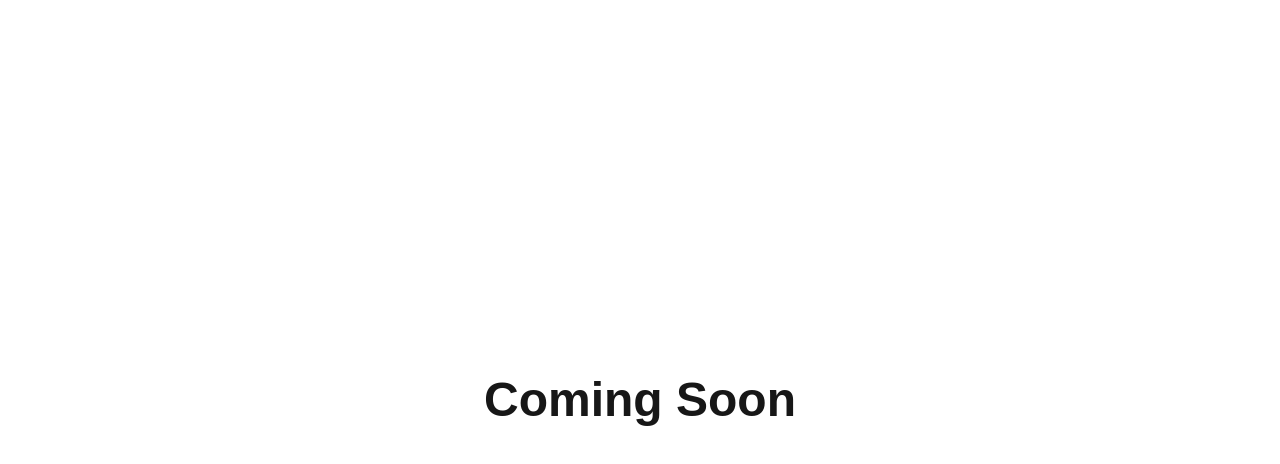
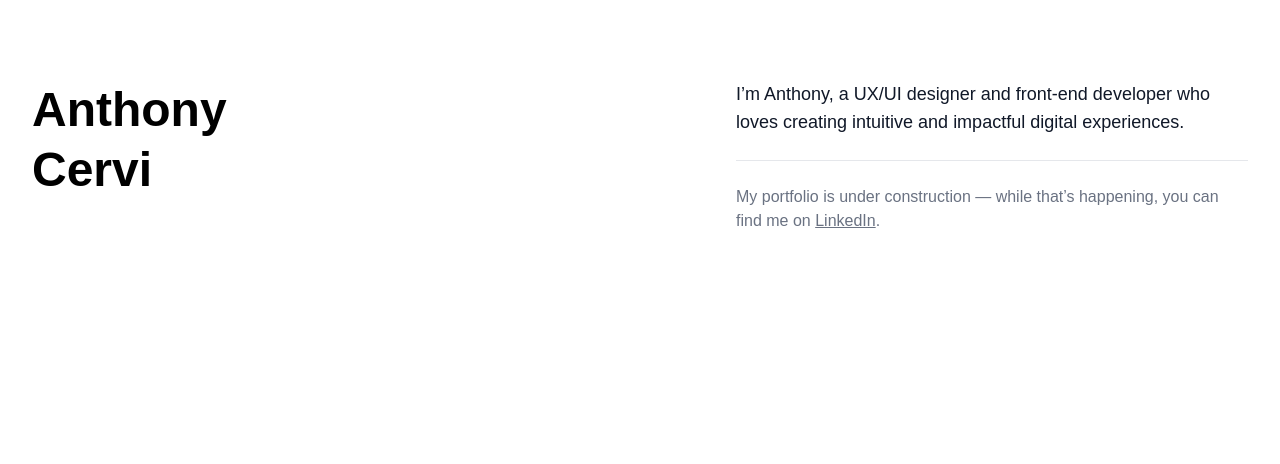
Before and after one commit to anthonycervi/Portfolio, a Next.js app: page / in a window 1280 px wide. Shown: the top 464 px of the page. Built offline with nearby package versions, Linux system fonts and the light colour scheme.

Commit message:
new homepage

```diff
--- a/src/app/page.js
+++ b/src/app/page.js
@@ -1,7 +1,34 @@
 export default function Home() {
   return (
-    <div className="min-h-screen flex items-center justify-center">
-      <h1 className="text-5xl font-bold">Coming Soon</h1>
-    </div>
+    <main className="flex flex-col md:flex-row items-start justify-center min-h-screen px-8 py-20 bg-white">
+      {/* Left: Name */}
+      <div className="flex-1 mb-10 md:mb-0">
+        <h1 className="text-5xl font-extrabold leading-tight text-black">
+          Anthony <br /> Cervi
+        </h1>
+      </div>
+
+      {/* Right: Bio + Status */}
+      <div className="flex-1 max-w-lg text-gray-900">
+        <p className="text-lg mb-6">
+          I’m Anthony, a UX/UI designer and front-end developer who loves
+          creating intuitive and impactful digital experiences.
+        </p>
+        <hr className="border-gray-200 mb-6" />
+        <p className="text-gray-500">
+          My portfolio is under construction — while that’s happening, you can
+          find me on{" "}
+          <a
+            href="https://www.linkedin.com/in/anthonycervi"
+            className="underline hover:text-black transition"
+            target="_blank"
+            rel="noopener noreferrer"
+          >
+            LinkedIn
+          </a>
+          .
+        </p>
+      </div>
+    </main>
   );
 }
```
